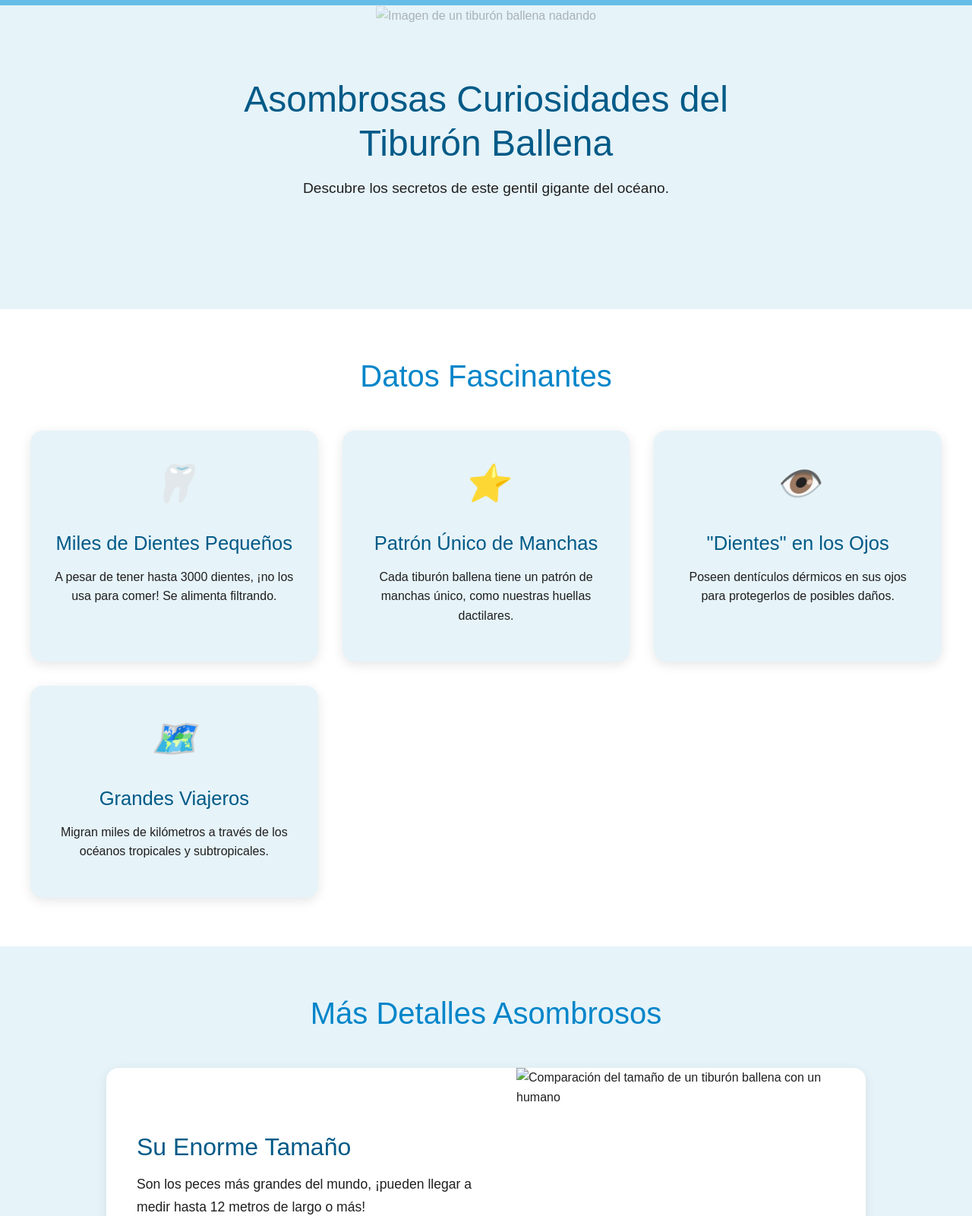
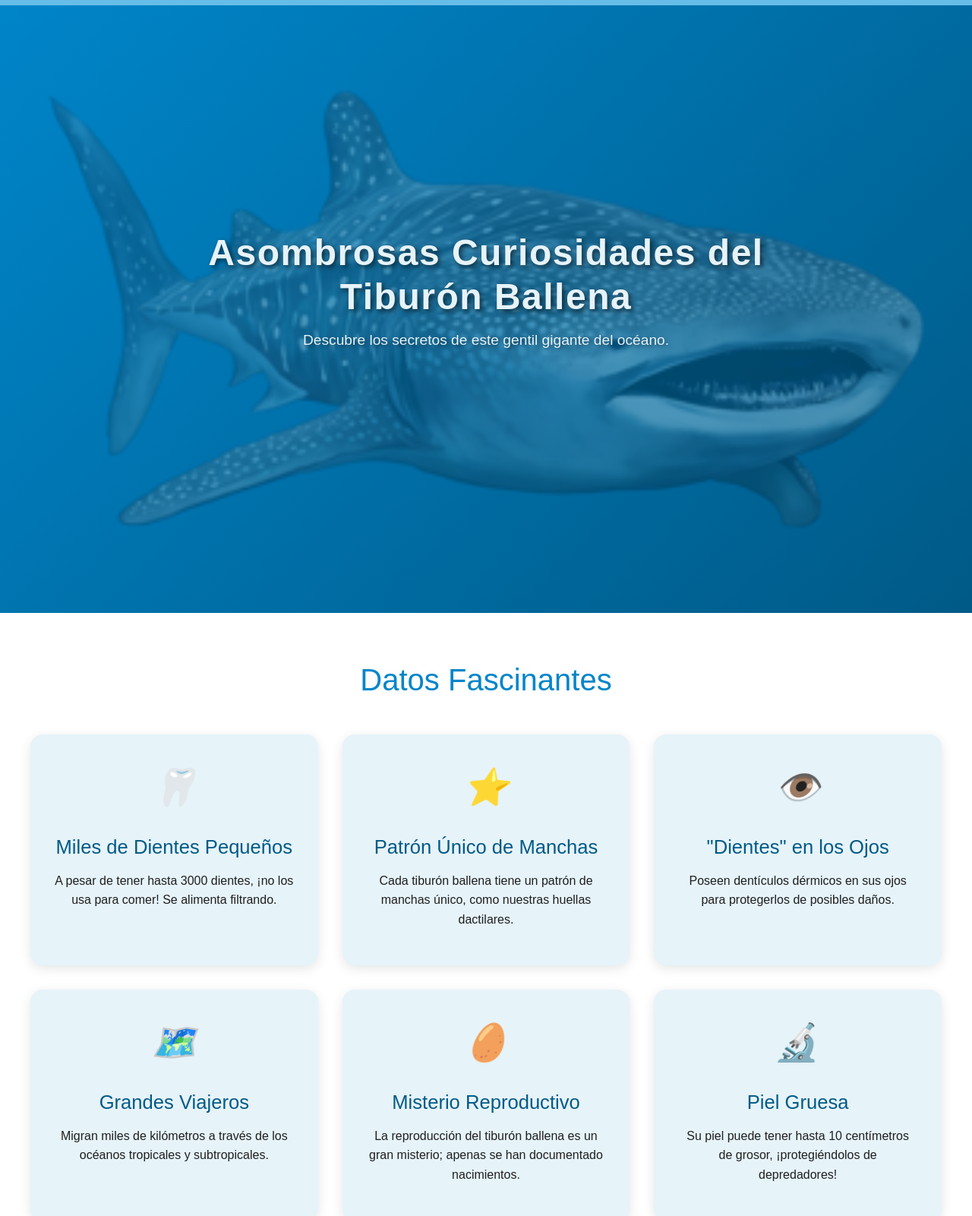
Before and after one commit to valmoren0/tiburon-ballena-coder, a website: page pages/curiosidades.html in a window 1280 px wide. Shown: the part 73-1674 px from the top of the page at 76% size. Drawn offline with nearby package versions, Linux system fonts and the light colour scheme.

Commit message:
curiosidades.scss

```diff
--- a/css/styles.css
+++ b/css/styles.css
@@ -69,6 +69,12 @@ header {
     border-radius: 5px;
 }
 
+.navbar-nav .nav-link.active,
+.navbar-nav .nav-link:focus,
+.navbar-nav .nav-link:visited {
+    color: var(--color-secundario) !important;
+}
+
 .custom-navbar .btn-outline-light {
     color: var(--color-secundario);
     border-color: var(--color-secundario);
@@ -130,18 +136,14 @@ footer img {
     z-index: 2;
     /* Hace que el texto esté encima de la imagen */
     position: relative;
-    /* Necesario para posicionar el texto dentro del bloque */
     padding: 20px;
-    /* Añade un poco de espacio alrededor del texto */
 }
 
 .hero-index .bloque h1,
 .hero-index .bloque h2,
 .hero-index .bloque p {
     color: #ffffff;
-    /* Color a blanco para mayor contraste */
     text-shadow: 2px 2px 5px rgba(0, 0, 0, 0.5);
-    /* Añade sombra para hacerlo más legible */
     margin-bottom: 10px;
 }
 
@@ -970,6 +972,7 @@ main section.grafico-alimentacion .etiqueta {
     font-weight: bold;
     color: var(--color-texto);
 }
+
 /*! -------- FIN CSS DE ALIMENTACIÓN -------- */
 
 
@@ -980,13 +983,14 @@ main section.grafico-alimentacion .etiqueta {
     flex-direction: column;
     align-items: center;
     justify-content: center;
-    background-color: var(--color-fondo);
     padding: 3rem 1rem;
     text-align: center;
     position: relative;
-    min-height: 400px;
+    min-height: 100vh;
     overflow: hidden;
-}
+    background: linear-gradient(135deg, var(--color-primario), var(--color-secundario));
+}
+
 
 .main-content .hero-curiosidades .hero-container {
     z-index: 2;
@@ -996,14 +1000,19 @@ main section.grafico-alimentacion .etiqueta {
 }
 
 .main-content .hero-curiosidades .hero-container h1 {
-    color: var(--color-secundario);
+    color: var(--color-fondo);
     font-size: 3rem;
     margin-bottom: 1rem;
+    text-shadow: 3px 3px 6px rgba(0, 0, 0, 0.6);
+    font-weight: 700;
+    letter-spacing: 1.5px;
 }
 
 .main-content .hero-curiosidades .hero-container .subtitulo {
-    color: var(--color-texto);
+    color: var(--color-fondo);
     font-size: 1.2rem;
+    text-shadow: 2px 2px 4px rgba(0, 0, 0, 0.4);
+    line-height: 1.4;
 }
 
 .main-content .hero-curiosidades .imagen-hero {
@@ -1043,7 +1052,6 @@ main section.grafico-alimentacion .etiqueta {
 .main-content .curiosidades-destacadas .grid-destacados {
     display: grid;
     grid-template-columns: repeat(auto-fit, minmax(280px, 1fr));
-    /* Responsive grid */
     gap: 2rem;
     max-width: 1200px;
     margin: 0 auto;
@@ -1060,7 +1068,6 @@ main section.grafico-alimentacion .etiqueta {
     justify-content: flex-start;
     text-align: center;
     height: 100%;
-    /* Asegura que todas las tarjetas tengan la misma altura */
 }
 
 .main-content .curiosidades-destacadas .destacado-card:hover {
@@ -1138,9 +1145,9 @@ main section.grafico-alimentacion .etiqueta {
 }
 
 .main-content .curiosidades-en-detalle .detalle .imagen-detalle img {
+    object-fit: cover;
     width: 100%;
     height: 100%;
-    object-fit: cover;
     display: block;
 }
 
--- a/pages/curiosidades.html
+++ b/pages/curiosidades.html
@@ -13,11 +13,10 @@
 </head>
 
 <body>
-    <header> <!--Barra de navegación con bootstrap-->
+    <header>
         <nav class="navbar navbar-expand-lg bg-body-tertiary custom-navbar">
             <div class="container-fluid">
-                <a class="navbar-brand" href="index.html">
-                    <img src="../img/logo.png" alt="Logo">
+                <a class="navbar-brand" href="../index.html"> <img src="../img/logo.png" alt="Logo">
                 </a>
                 <button class="navbar-toggler" type="button" data-bs-toggle="collapse"
                     data-bs-target="#navbarSupportedContent" aria-controls="navbarSupportedContent"
@@ -28,7 +27,7 @@
                 <div class="collapse navbar-collapse" id="navbarSupportedContent">
                     <ul class="navbar-nav me-auto mb-2 mb-lg-0">
                         <li class="nav-item">
-                            <a class="nav-link active" aria-current="page" href="../index.html">Inicio</a>
+                            <a class="nav-link" href="../index.html">Inicio</a>
                         </li>
                         <li class="nav-item">
                             <a class="nav-link" href="habitat.html">Hábitat</a>
@@ -37,7 +36,7 @@
                             <a class="nav-link" href="alimentacion.html">Alimentación</a>
                         </li>
                         <li class="nav-item">
-                            <a class="nav-link" href="curiosidades.html">Curiosidades</a>
+                            <a class="nav-link active" aria-current="page" href="curiosidades.html">Curiosidades</a>
                         </li>
                         <li class="nav-item">
                             <a class="nav-link" href="contacto.html">Contacto</a>
@@ -53,7 +52,6 @@
         </nav>
     </header>
 
-    <main>
     <main class="main-content curiosidades-page">
         <section class="hero-curiosidades">
             <div class="hero-container">
@@ -61,7 +59,7 @@
                 <p class="subtitulo">Descubre los secretos de este gentil gigante del océano.</p>
             </div>
             <div class="imagen-hero">
-                    <img src="./img/curiosidades-hero.jpg" alt="Imagen de un tiburón ballena nadando">
+                <img src="../img/portada-curiosidades.png" alt="Imagen de un tiburón ballena nadando">
             </div>
         </section>
 
@@ -88,6 +86,17 @@
                     <h3>Grandes Viajeros</h3>
                     <p>Migran miles de kilómetros a través de los océanos tropicales y subtropicales.</p>
                 </article>
+                <article class="destacado-card">
+                    <i class="icono-reproduccion">🥚</i>
+                    <h3>Misterio Reproductivo</h3>
+                    <p>La reproducción del tiburón ballena es un gran misterio; apenas se han documentado nacimientos.
+                    </p>
+                </article>
+                <article class="destacado-card">
+                    <i class="icono-piel">🔬</i>
+                    <h3>Piel Gruesa</h3>
+                    <p>Su piel puede tener hasta 10 centímetros de grosor, ¡protegiéndolos de depredadores!</p>
+                </article>
             </div>
         </section>
 
@@ -100,7 +109,7 @@
                     </p>
                 </div>
                 <div class="imagen-detalle">
-                        <img src="./img/curiosidad-tamano.jpg"
+                    <img src="../img/curiosidad-tamano.jpeg"
                         alt="Comparación del tamaño de un tiburón ballena con un humano">
                 </div>
             </div>
@@ -112,7 +121,7 @@
                         grandes bocas.</p>
                 </div>
                 <div class="imagen-detalle">
-                        <img src="./img/curiosidad-alimentacion.jpg" alt="Tiburón ballena alimentándose">
+                    <img src="../img/curiosidad-alimentacion.jpg" alt="Tiburón ballena alimentándose">
                 </div>
             </div>
 
@@ -123,7 +132,7 @@
                         ciclos de vida.</p>
                 </div>
                 <div class="imagen-detalle">
-                        <img src="./img/curiosidad-vida.jpg" alt="Un tiburón ballena nadando tranquilamente">
+                    <img src="../img/curiosidad-vida.jpg" alt="Un tiburón ballena nadando tranquilamente">
                 </div>
             </div>
         </section>
@@ -137,17 +146,13 @@
         </section>
     </main>
 
-
-
-    </main>
-
-
-    <footer> <!-- Footer -->
+    <footer>
         <a href="https://www.instagram.com/"><img src="../img/instagram.png" alt="logo de instagram"></a>
         <a href="https://www.facebook.com/"><img src="../img/facebook.png" alt="logo de facebook"></a>
         <a href="https://x.com"><img src="../img/x.png" alt="logo de x"></a>
         <p>&copy; 2025 Sitio sobre el Tiburón Ballena. Proyecto educativo.</p>
     </footer>
+
     <script src="https://cdn.jsdelivr.net/npm/bootstrap@5.3.6/dist/js/bootstrap.bundle.min.js"
         integrity="sha384-j1CDi7MgGQ12Z7Qab0qlWQ/Qqz24Gc6BM0thvEMVjHnfYGF0rmFCozFSxQBxwHKO"
         crossorigin="anonymous"></script>
--- a/scss/components/_curiosidades.scss
+++ b/scss/components/_curiosidades.scss
@@ -0,0 +1,229 @@
+/** -------- INICIO CSS DE CURIOSIDADES -------- */
+.main-content {
+    padding-top: 20px;
+    padding-bottom: 40px;
+
+    /* Sección HERO de Curiosidades */
+    .hero-curiosidades {
+        display: flex;
+        flex-direction: column;
+        align-items: center;
+        justify-content: center;
+        padding: 3rem 1rem;
+        text-align: center;
+        position: relative;
+        min-height: 100vh;
+        overflow: hidden;
+        background: linear-gradient(135deg, $color-primario, $color-secundario);
+
+        .hero-container {
+            z-index: 2;
+            /* Asegura que el texto esté por encima de la imagen */
+            max-width: 800px;
+            margin-bottom: 2rem;
+            position: relative;
+            /* Necesario para que z-index funcione correctamente */
+
+            h1 {
+                color: $color-fondo;
+                font-size: 3rem;
+                margin-bottom: 1rem;
+                text-shadow: 3px 3px 6px rgba(0, 0, 0, 0.6);
+                font-weight: 700;
+                letter-spacing: 1.5px;
+            }
+
+            .subtitulo {
+                color: $color-fondo;
+                font-size: 1.2rem;
+                text-shadow: 2px 2px 4px rgba(0, 0, 0, 0.4);
+                line-height: 1.4;
+            }
+        }
+
+        .imagen-hero {
+            position: absolute;
+            top: 0;
+            left: 0;
+            width: 100%;
+            height: 100%;
+            overflow: hidden;
+            z-index: 1;
+            /* Coloca la imagen detrás del texto */
+            display: flex;
+            justify-content: center;
+            align-items: center;
+
+            img {
+                width: 100%;
+                height: 100%;
+                object-fit: cover;
+                /* Cubre el espacio sin distorsionar */
+                opacity: 0.3;
+                /* Hace la imagen más sutil para que el texto sea legible */
+            }
+        }
+    }
+
+    /* Sección Curiosidades Destacadas */
+    .curiosidades-destacadas {
+        padding: 4rem 1rem;
+        background-color: white;
+        text-align: center;
+
+        h2 {
+            color: $color-primario;
+            font-size: 2.5rem;
+            margin-bottom: 3rem;
+        }
+
+        .grid-destacados {
+            display: grid;
+            grid-template-columns: repeat(auto-fit, minmax(280px, 1fr));
+            gap: 2rem;
+            max-width: 1200px;
+            margin: 0 auto;
+        }
+
+        .destacado-card {
+            background-color: $color-fondo;
+            border-radius: 1rem;
+            padding: 2rem;
+            box-shadow: 0 4px 15px rgba(0, 0, 0, 0.1);
+            display: flex;
+            flex-direction: column;
+            align-items: center;
+            justify-content: flex-start;
+            text-align: center;
+            height: 100%;
+
+            &:hover {
+                box-shadow: 0 8px 25px rgba(0, 0, 0, 0.15);
+            }
+
+            i {
+                font-size: 3rem;
+                color: $color-acento;
+                margin-bottom: 1.5rem;
+            }
+
+            h3 {
+                color: $color-secundario;
+                font-size: 1.6rem;
+                margin-bottom: 1rem;
+            }
+
+            p {
+                color: $color-texto;
+                font-size: 1rem;
+                line-height: 1.6;
+            }
+        }
+    }
+
+    /* Sección Curiosidades en Detalle */
+    .curiosidades-en-detalle {
+        padding: 4rem 1rem;
+        background-color: $color-fondo;
+
+        h2 {
+            color: $color-primario;
+            font-size: 2.5rem;
+            text-align: center;
+            margin-bottom: 3rem;
+        }
+
+        .detalle {
+            display: flex;
+            flex-direction: row;
+            align-items: center;
+            max-width: 1000px;
+            margin: 0 auto 3rem auto;
+            /* Espacio entre cada bloque de detalle */
+            background-color: white;
+            border-radius: 1rem;
+            overflow: hidden;
+            box-shadow: 0 4px 15px rgba(0, 0, 0, 0.08);
+
+            .texto-detalle {
+                flex: 1;
+                padding: 2.5rem;
+
+                h3 {
+                    color: $color-secundario;
+                    font-size: 2rem;
+                    margin-bottom: 1rem;
+                }
+
+                p {
+                    color: $color-texto;
+                    font-size: 1.1rem;
+                    line-height: 1.7;
+                }
+            }
+
+            .imagen-detalle {
+                flex: 1;
+                min-width: 300px;
+                height: 300px;
+                overflow: hidden;
+
+                img {
+                    object-fit: cover;
+                    width: 100%;
+                    height: 100%;
+                    display: block;
+                }
+            }
+
+            &.reverse {
+                flex-direction: row-reverse;
+            }
+        }
+    }
+
+    /* Sección Llamado a la Acción */
+    .llamado-accion {
+        background-color: $color-primario;
+        color: white;
+        padding: 4rem 1rem;
+        text-align: center;
+
+        .cta-container {
+            max-width: 800px;
+            margin: 0 auto;
+        }
+
+        h2 {
+            color: white;
+            font-size: 2.5rem;
+            margin-bottom: 1.5rem;
+        }
+
+        p {
+            color: white;
+            font-size: 1.1rem;
+            margin-bottom: 2rem;
+            line-height: 1.6;
+        }
+
+        .btn {
+            background-color: $color-acento;
+            color: white;
+            padding: 0.8rem 2rem;
+            text-decoration: none;
+            border-radius: 0.5rem;
+            font-weight: bold;
+            border: none;
+            /* Quita el borde por defecto de Bootstrap */
+            transition: background-color 0.3s ease;
+
+            &:hover {
+                background-color: $color-terciario;
+                color: white;
+            }
+        }
+    }
+}
+
+/** -------- FIN CSS DE CURIOSIDADES -------- */
```
Also changed, not shown: css/estilos.css, img/curiosidad-alimentacion.jpg (added), img/curiosidad-tamano.jpeg (added), img/curiosidad-vida.jpg (added), img/portada-curiosidades.png (added), 6 other files. Lines whose indentation alone changed are shown as unchanged.
